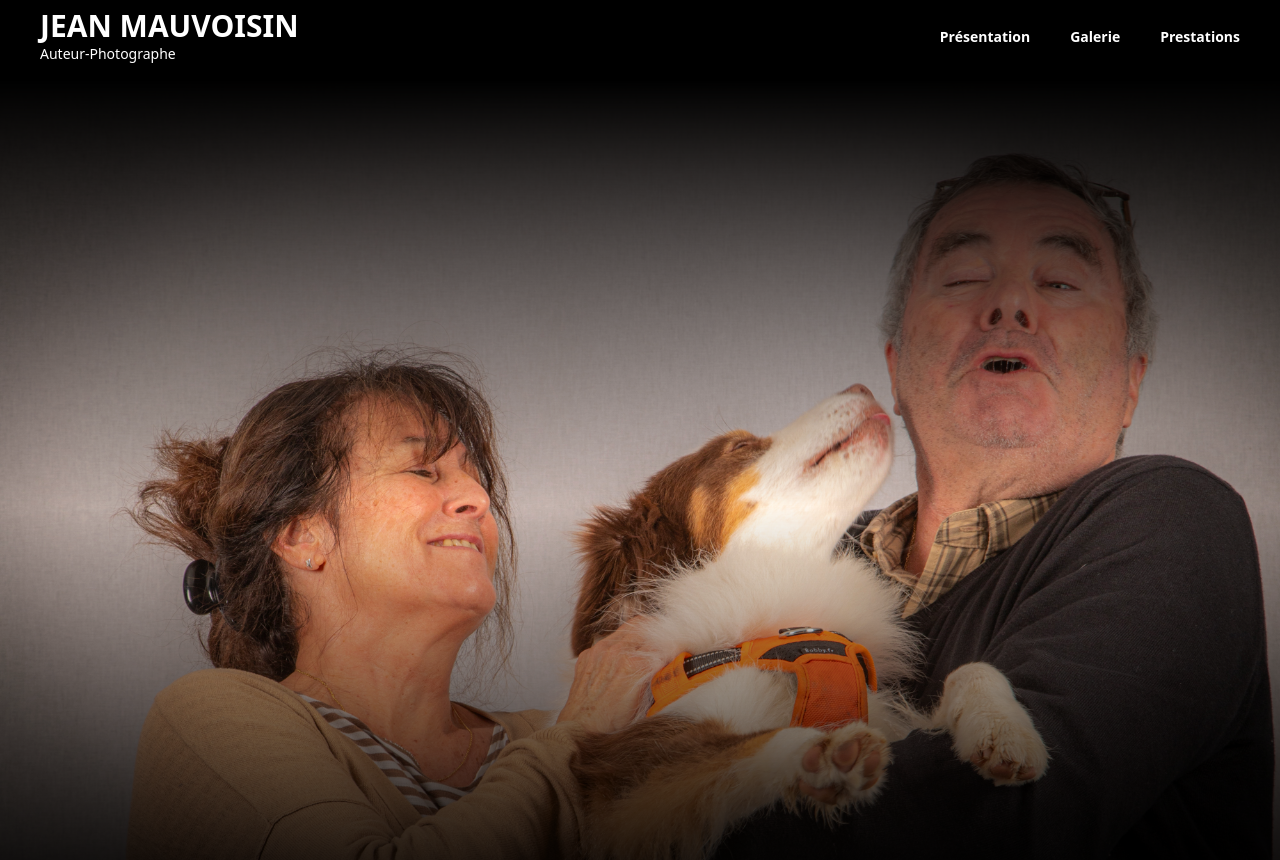
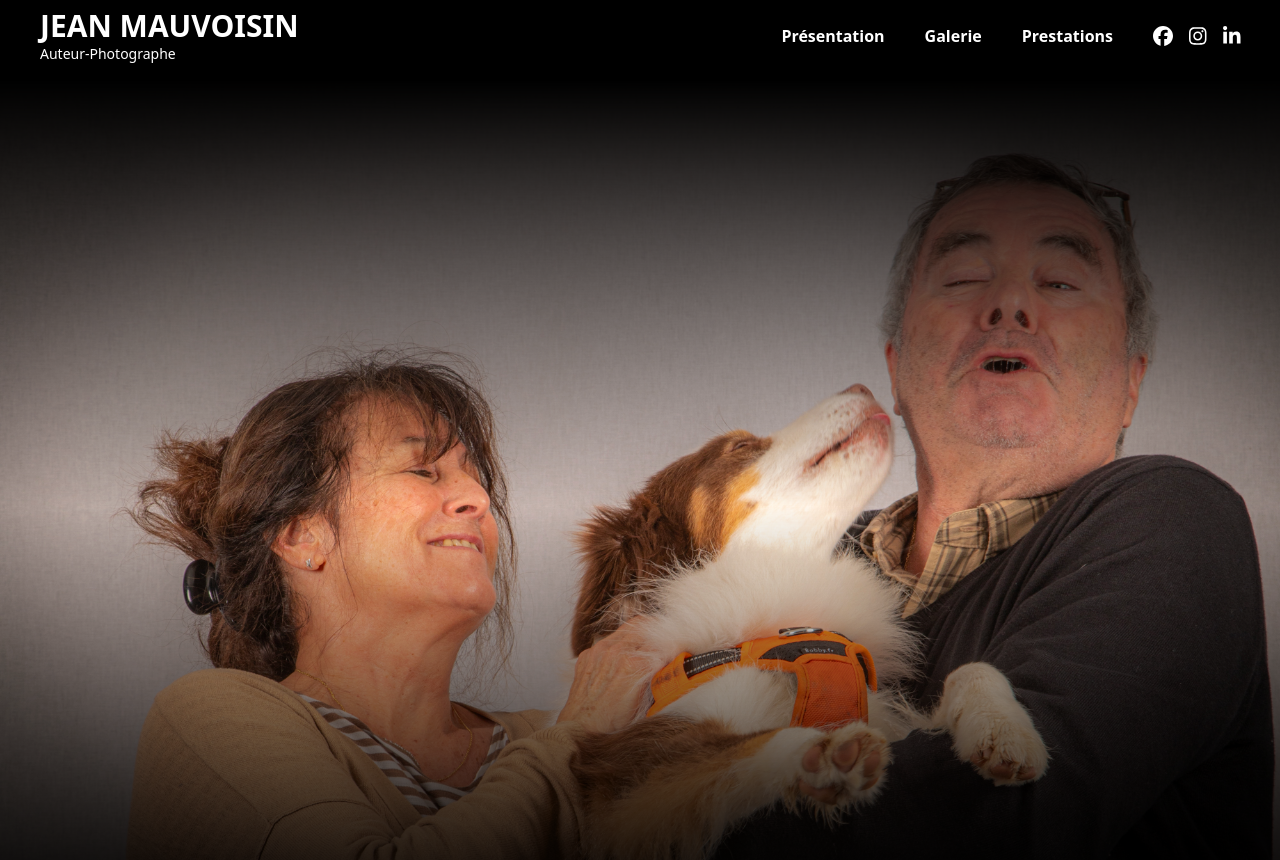
Before and after one commit to jo33200/jmauvoisinphoto, a Next.js app: page / in a window 1280 px wide. Shown: the top 860 px of the page. Built offline with nearby package versions, Linux system fonts and the light colour scheme.

Commit message:
add: integrate social media links in header component for improved connectivity

```diff
--- a/src/components/common/Header.jsx
+++ b/src/components/common/Header.jsx
@@ -1,6 +1,11 @@
 'use client';
 
 import { faBars, faTimes } from '@fortawesome/free-solid-svg-icons';
+import {
+  faFacebook,
+  faInstagram,
+  faLinkedinIn,
+} from '@fortawesome/free-brands-svg-icons';
 import { FontAwesomeIcon } from '@fortawesome/react-fontawesome';
 import Link from 'next/link';
 import { usePathname } from 'next/navigation';
@@ -42,7 +47,7 @@ const Header = () => {
         </section>
 
         {/* Navigation principale */}
-        <section className="hidden md:flex">
+        <section className="hidden md:flex items-center gap-10">
           <nav aria-label="Navigation principale">
             <ul className="flex gap-10">
               {[
@@ -53,7 +58,7 @@ const Header = () => {
                 <li key={link.href}>
                   <Link
                     href={link.href}
-                    className={`text-sm font-semibold ${
+                    className={`text-md font-semibold ${
                       clientPathname === link.href ? 'text-white' : 'text-white'
                     } transition-transform hover:scale-110`}
                   >
@@ -63,6 +68,37 @@ const Header = () => {
               ))}
             </ul>
           </nav>
+
+          {/* Liens sociaux */}
+          <div className="flex gap-4">
+            <Link
+              href="https://www.facebook.com/media/set/?set=a.1398767135193&type=3"
+              target="_blank"
+              rel="noopener noreferrer"
+              className="text-white hover:text-gray-400 transition-transform hover:scale-110"
+              aria-label="Facebook"
+            >
+              <FontAwesomeIcon icon={faFacebook} size="lg" />
+            </Link>
+            <Link
+              href="https://www.instagram.com/jean_mauvoisin/"
+              target="_blank"
+              rel="noopener noreferrer"
+              className="text-white hover:text-gray-400 transition-transform hover:scale-110"
+              aria-label="Instagram"
+            >
+              <FontAwesomeIcon icon={faInstagram} size="lg" />
+            </Link>
+            <Link
+              href="https://www.linkedin.com/in/jean-mauvoisin-207a5335/?originalSubdomain=fr"
+              target="_blank"
+              rel="noopener noreferrer"
+              className="text-white hover:text-gray-400 transition-transform hover:scale-110"
+              aria-label="LinkedIn"
+            >
+              <FontAwesomeIcon icon={faLinkedinIn} size="lg" />
+            </Link>
+          </div>
         </section>
 
         {/* Menu burger pour les petits écrans */}
@@ -103,6 +139,37 @@ const Header = () => {
                 </li>
               ))}
             </ul>
+
+            {/* Liens sociaux pour mobile */}
+            <div className="flex gap-6 mt-6">
+              <Link
+                href="https://www.facebook.com/media/set/?set=a.1398767135193&type=3"
+                target="_blank"
+                rel="noopener noreferrer"
+                className="text-white hover:text-gray-400 transition-transform hover:scale-110"
+                aria-label="Facebook"
+              >
+                <FontAwesomeIcon icon={faFacebook} size="lg" />
+              </Link>
+              <Link
+                href="https://www.instagram.com/jean_mauvoisin/"
+                target="_blank"
+                rel="noopener noreferrer"
+                className="text-white hover:text-gray-400 transition-transform hover:scale-110"
+                aria-label="Instagram"
+              >
+                <FontAwesomeIcon icon={faInstagram} size="lg" />
+              </Link>
+              <Link
+                href="https://www.linkedin.com/in/jean-mauvoisin-207a5335/?originalSubdomain=fr"
+                target="_blank"
+                rel="noopener noreferrer"
+                className="text-white hover:text-gray-400 transition-transform hover:scale-110"
+                aria-label="LinkedIn"
+              >
+                <FontAwesomeIcon icon={faLinkedinIn} size="lg" />
+              </Link>
+            </div>
           </nav>
         </section>
       )}
```
